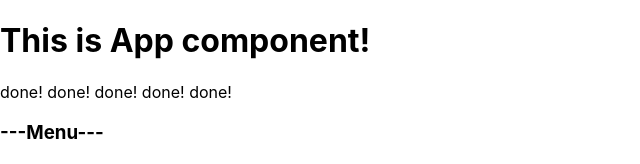
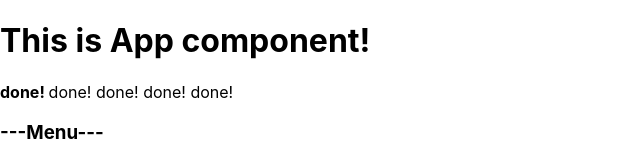
Before and after one commit to JulieBenchuk/react-kabzda-TS, a React (Create React App) app: page / in a window 1280 px wide. Shown: the top 164 px of the page, without its empty margins (0-640 px from the left). Built offline with nearby package versions, Linux system fonts and the light colour scheme.

Commit message:
Add files via upload

```diff
--- a/src/App.tsx
+++ b/src/App.tsx
@@ -8,7 +8,7 @@ function App() {
     return (
         <>
             <PageTitle title={"This is App component!"}/>
-            <Progress value={0}/>
+            <Progress value={1}/>
             <Accordion titleValue={"Menu"} collapsed={true}/>
             <Accordion titleValue={"Members"} collapsed={false}/>
             <Progress value={1}/>
```
